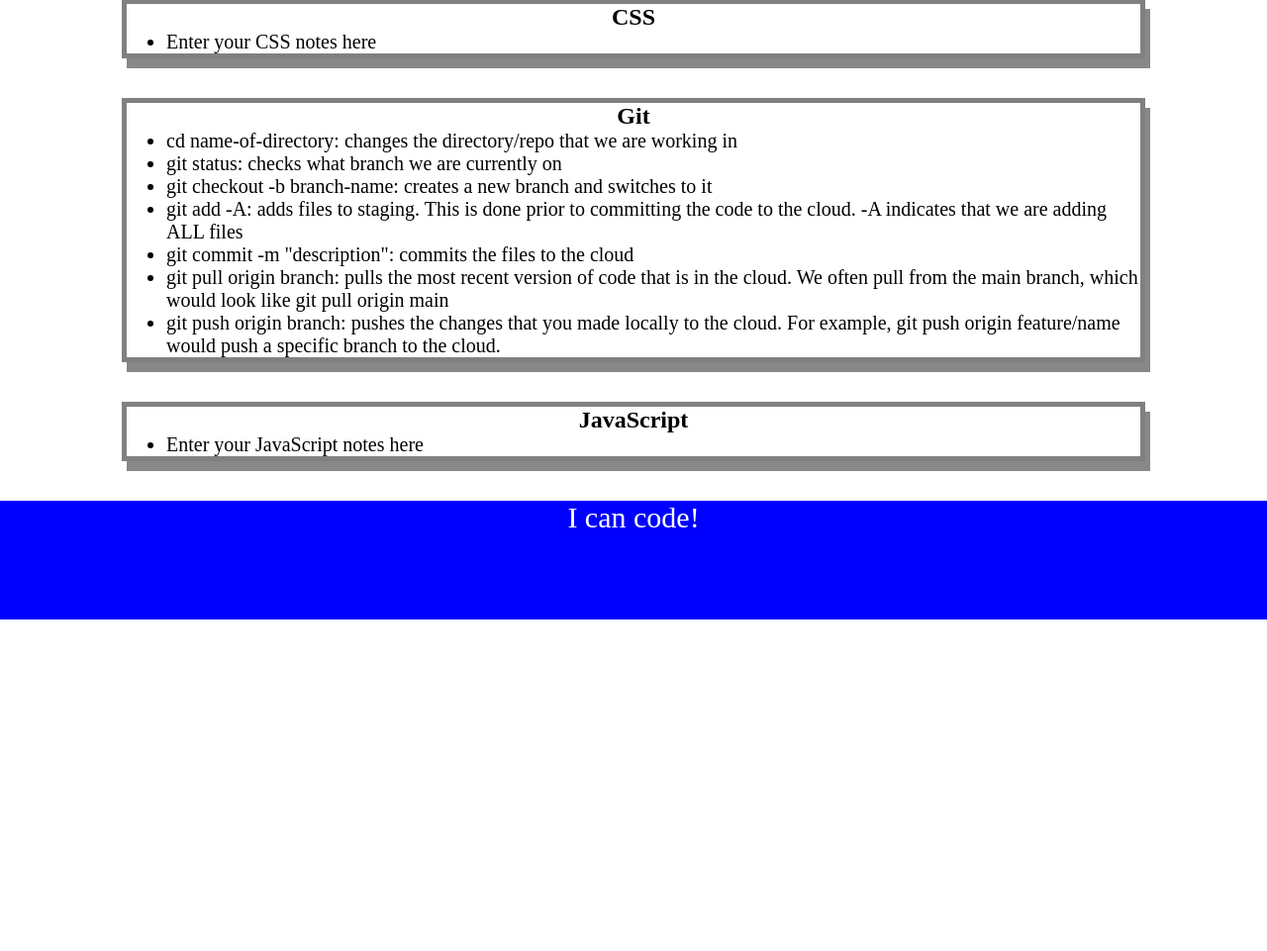
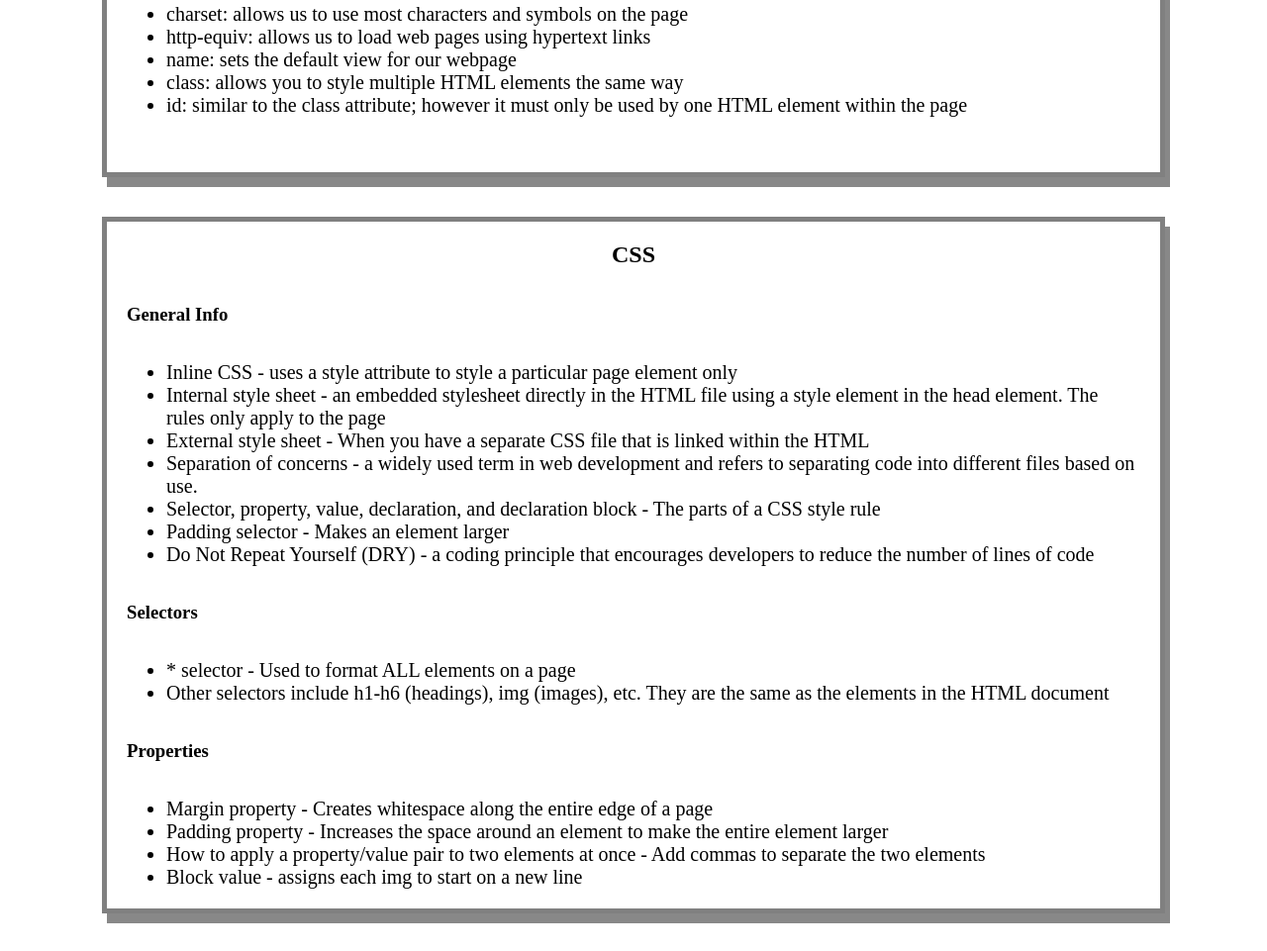
Before and after one commit to erindagfoley/prework-study-guide, a plain HTML site: page index.html in a window 1280 px wide. Shown: the part 834-1795 px from the top of the page at 99% size. Before the commit the page ends 1460 px from the top, so only its background shows below. Drawn offline with Linux system fonts and the light colour scheme.

Commit message:
added CSS to project

```diff
--- a/assets/style.css
+++ b/assets/style.css
@@ -39,4 +39,5 @@ p {
     margin: 40px auto;
     border: 5px solid gray;
     box-shadow: 5px 10px #888888;
+    padding: 20px;
   }
--- a/index.html
+++ b/index.html
@@ -15,7 +15,9 @@
     <main>
       <section class="card" id="html-section">
           <h2>HTML</h2>
+          <br></br>
           <h3>Tags</h3>
+          <br></br>
             <ul>
             <li>!DOCTYPE html: - Tells the browser that the document is written in HTML</li>
             <li>html: indicates the start of an HTML document</li>
@@ -36,7 +38,9 @@
             <li>section: creates a section or component in the HTML document to group related content together</li>
             <li>!-- whatever you want to add -- (within brackets): adds comments to your code that are only visible to developers</li>
           </ul>
+          <br></br>
           <h3>Attributes</h3>
+          <br></br>
             <ul>
               <li>charset: allows us to use most characters and symbols on the page</li>
               <li>http-equiv: allows us to load web pages using hypertext links</li>
@@ -44,15 +48,44 @@
               <li>class: allows you to style multiple HTML elements the same way</li>
               <li>id: similar to the class attribute; however it must only be used by one HTML element within the page</li>
             </ul>
+            <br></br>
       </section>
       <section class="card" id="css-section">
         <h2>CSS</h2>
-          <ul>
-            <li>Enter your CSS notes here</li>
-          </ul>
+        <br></br>
+        <h3>General Info</h3>
+        <br></br>
+        <ul>
+          <li>Inline CSS - uses a style attribute to style a particular page element only</li>
+          <li>Internal style sheet - an embedded stylesheet directly in the HTML file using a style element in the head element. The rules only apply to the page</li>
+          <li>External style sheet - When you have a separate CSS file that is linked within the HTML</li>
+          <li>Separation of concerns - a widely used term in web development and refers to separating code into different files based on use.</li>
+          <li>Selector, property, value, declaration, and declaration block - The parts of a CSS style rule</li>
+          <li>Padding selector - Makes an element larger</li>
+          <li>Do Not Repeat Yourself (DRY) - a coding principle that encourages developers to reduce the number of lines of code</li>
+        </ul>
+        <br></br>
+        <h3>Selectors</h3>
+        <br></br>
+        <ul>
+          <li>* selector - Used to format ALL elements on a page</li>
+          <li>Other selectors include h1-h6 (headings), img (images), etc. They are the same as the elements in the HTML document</li>
+        </ul>
+        <br></br>
+        <h3>Properties</h3>
+        <br></br>
+        <ul>
+          <li>Margin property - Creates whitespace along the entire edge of a page</li>
+          <li>Padding property - Increases the space around an element to make the entire element larger
+          </li>
+          <li>How to apply a property/value pair to two elements at once - Add commas to separate the two elements</li>
+          <li>Block value - assigns each img to start on a new line
+          </li>
+        </ul>
       </section>
       <section class="card" id="git-section">
         <h2>Git</h2>
+        <br></br>
           <ul>
             <li>cd name-of-directory: changes the directory/repo that we are working in </li>
             <li>git status: checks what branch we are currently on</li>
@@ -65,6 +98,7 @@
       </section>
       <section class="card" id="javascript-section">
         <h2>JavaScript</h2>
+        <br></br>
           <ul>
             <li>Enter your JavaScript notes here</li>
           </ul>
```
Also changed, not shown: assets/310-box-model.jpg (added), 2 other files.
